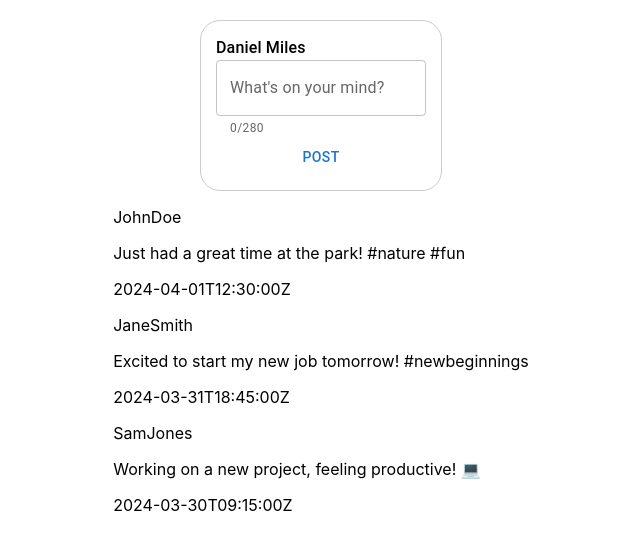
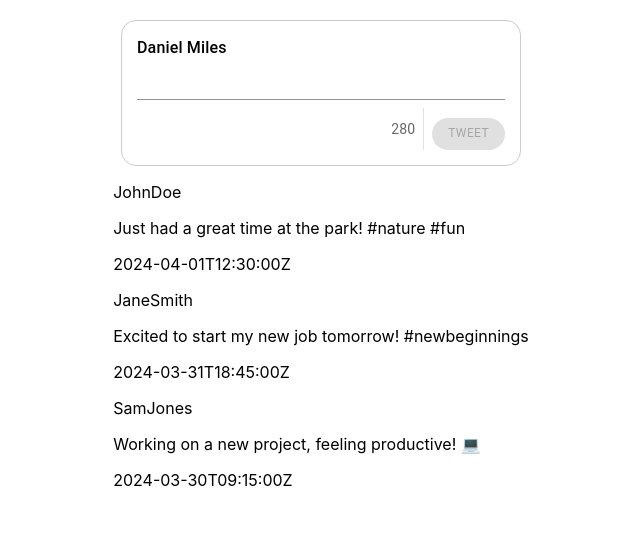
Before and after one commit to dmiles77/tweeter, a React (Create React App) app: page / in a window 1280 px wide. Shown: the top 550 px of the page, without its empty margins (319-959 px from the left). Built offline with nearby package versions, Linux system fonts and the light colour scheme.

Commit message:
new tweet form alignments

```diff
--- a/src/Components/NewTweetForm.tsx
+++ b/src/Components/NewTweetForm.tsx
@@ -3,12 +3,17 @@ import { useAppContext, Tweet } from '../Context/AppContext';
 import TextField from '@mui/material/TextField';
 import Button from '@mui/material/Button';
 import Grid from '@mui/material/Grid';
-import { Typography } from '@mui/material';
+import { Divider, Typography } from '@mui/material';
 import { styled } from '@mui/system';
 
 const NewTweetContainer = styled(Grid)({
     padding: '15px',
     border: '1px solid #ccc',
+    borderRadius: '15px',
+    minWidth: '400px',
+});
+
+const StyledButton = styled(Button)({
     borderRadius: '20px',
 });
 
@@ -39,18 +44,36 @@ const NewTweetForm: React.FC = () => {
             <Grid item>
                 <Typography fontWeight='500' variant='body1'>{user.name}</Typography>
             </Grid>
+            <Grid my={1} item>
                 <TextField
-                label="What's on your mind?"
-                variant="outlined"
+                    variant="standard"
                     multiline
+                    fullWidth
                     value={tweetContent}
                     onChange={(e) => setTweetContent(e.target.value)}
                     error={!isValid}
-                helperText={`${tweetContent.length}/280`}
                 />
-            <Button onClick={handleTweetSubmit} disabled={!isValid}>
-                Post
-            </Button>
+            </Grid>
+            <Grid item>
+                <Grid container justifyContent='flex-end'>
+                    <Grid alignContent='center' item>
+                        <Typography color={!isValid ? 'error' : 'textSecondary'} variant='body2'>
+                            {280 - tweetContent.length}
+                        </Typography>
+                    </Grid>
+                    <Grid px={1} item>
+                        <Divider orientation="vertical" />
+                    </Grid>
+                    <StyledButton
+                        onClick={handleTweetSubmit}
+                        disabled={!isValid || tweetContent.length === 0}
+                        variant="contained"
+                        sx={{ marginTop: '10px' }}
+                    >
+                        <Typography variant='caption'>Tweet</Typography>
+                    </StyledButton>
+                </Grid>
+            </Grid>
         </NewTweetContainer>
     );
 };
```
Lines whose indentation alone changed are shown as unchanged.
